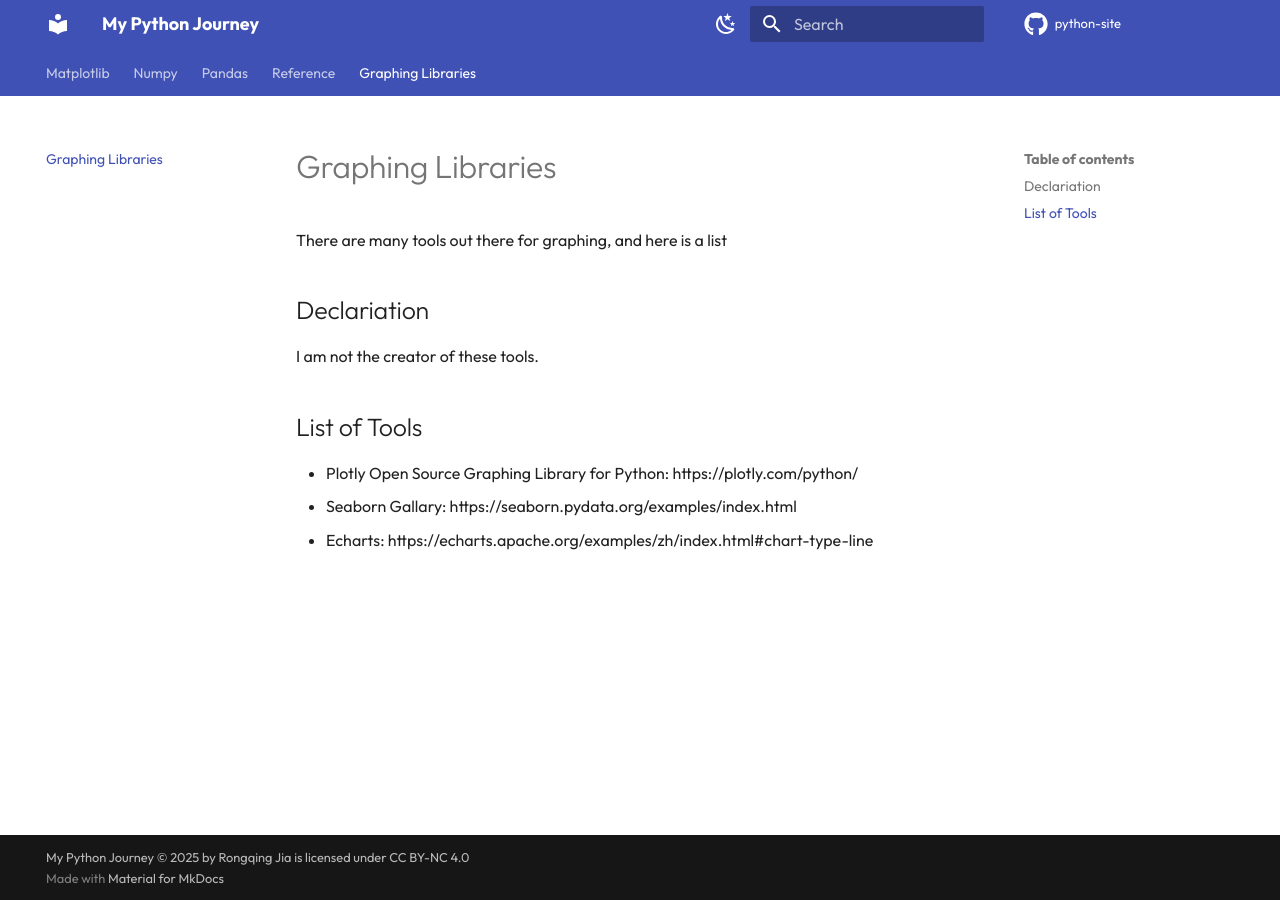
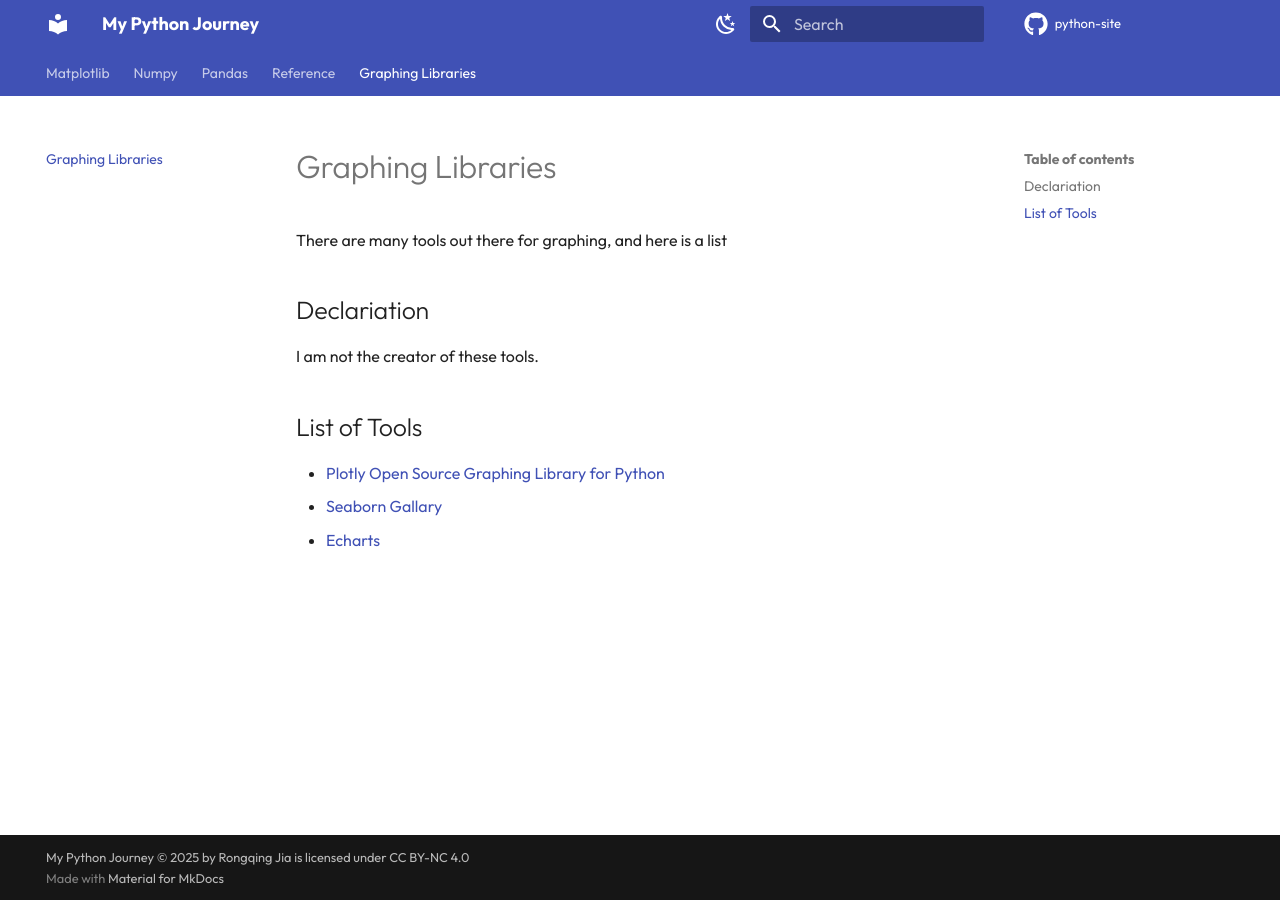
Before and after one commit to rojia20/python-site, an MkDocs documentation site: the page built from docs/tools/tool_collection.md, in a window 1280 px wide. Built offline with MkDocs 1.6.1 and Material for MkDocs 9.7.7, drawn with Linux system fonts in a browser that asks for light colours; nearby versions of some CDN libraries; library files that are not in the unit come from our copies; comment, search, counter and statistics services are not loaded; some of the changed lines change nothing that is shown.

Commit message:
update tool_collection

```diff
--- a/docs/tools/tool_collection.md
+++ b/docs/tools/tool_collection.md
@@ -5,6 +5,6 @@
 I am not the creator of these tools.
 
 ## List of Tools
-- Plotly Open Source Graphing Library for Python: https://plotly.com/python/
-- Seaborn Gallary: https://seaborn.pydata.org/examples/index.html
-- Echarts: https://echarts.apache.org/examples/zh/index.html#chart-type-line
+- [Plotly Open Source Graphing Library for Python](https://plotly.com/python/)
+- [Seaborn Gallary](https://seaborn.pydata.org/examples/index.html)
+- [Echarts](https://echarts.apache.org/examples/zh/index.html#chart-type-line)
```
